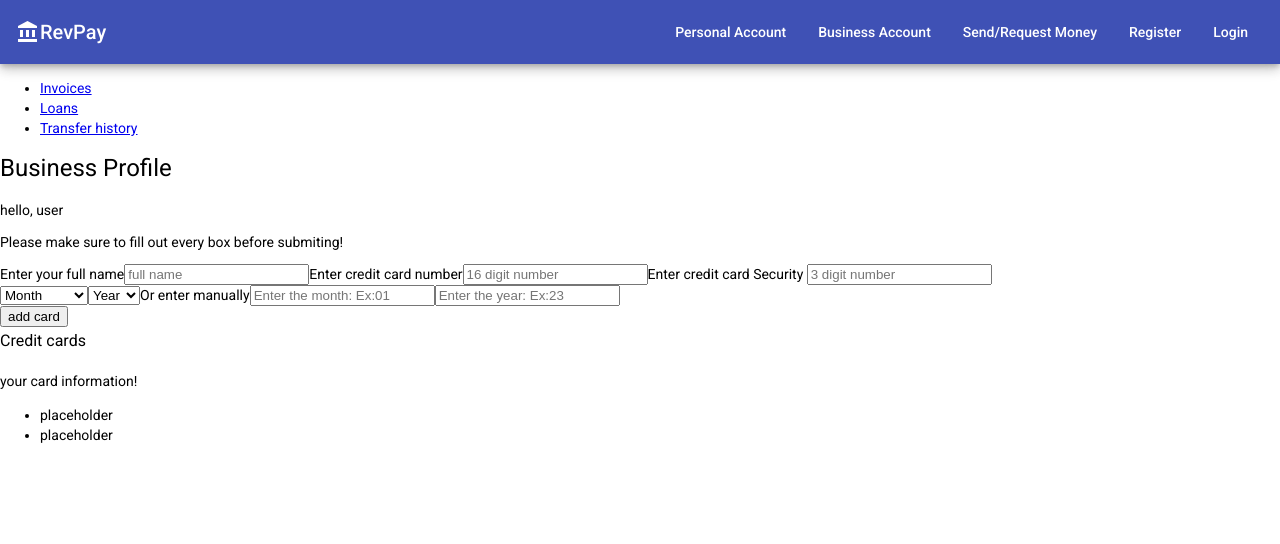
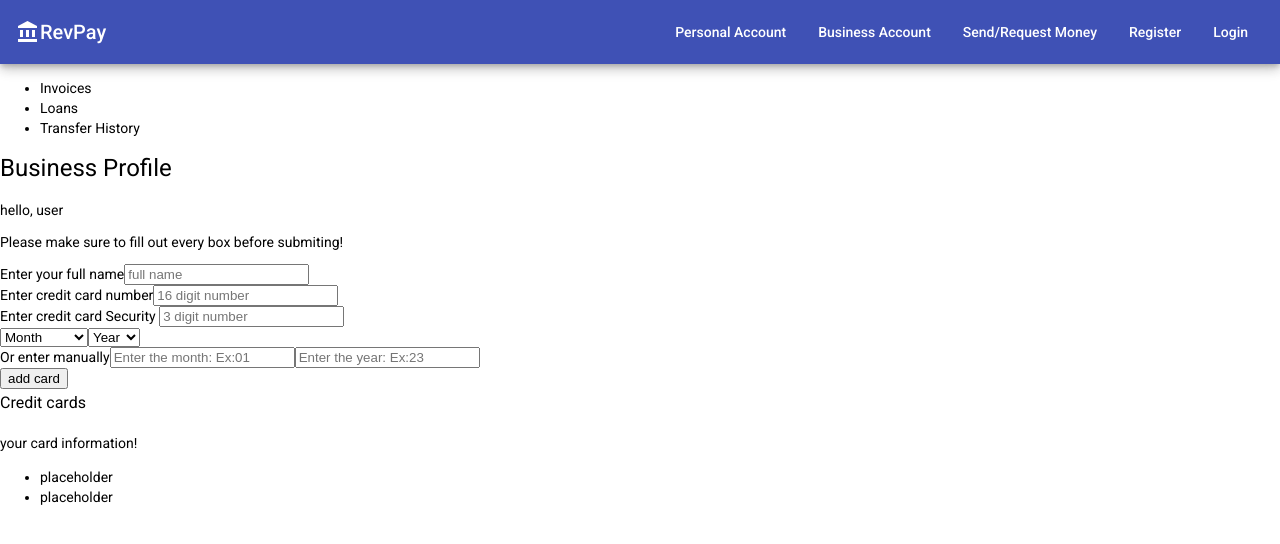
Before and after one commit to mdiazelt/RevPay-Banking-Project, an Angular app in the folder frontend/: page /business in a window 1280 px wide. Shown: the top 544 px of the page. Built offline with nearby package versions, Linux system fonts and the light colour scheme.

Commit message:
updated HTML to better work with the CSS

```diff
--- a/frontend/src/app/components/business-account/business-account.component.html
+++ b/frontend/src/app/components/business-account/business-account.component.html
@@ -1,45 +1,51 @@
-<div class = "routerLinks">
-    <nav>
-        <ul>
-        <li><a [routerLink]="['/business/send-invoices']"> Invoices</a></li>
-        <li><a [routerLink]="['/placeholder']">Loans</a></li>
-        <li><a [routerLink]="['/placeholder']">Transfer history</a></li>
+<div class="business-account">
+    <div class="routerLinks">
+        <nav class="navclass">
+            <ul class="navbar-nav-ul">
+                <li class="nav-item"><a class="nav-link" [routerLink]="['/business/send-invoices']"></a>
+                    <span class="link-text">Invoices</span>
+                </li>
+                <li class="nav-item"><a class="nav-link" [routerLink]="['/placeholder']"></a>
+                    <span class="link-text">Loans</span>
+                </li>
+                <li class="nav-item"><a class="nav-link" [routerLink]="['/placeholder']"></a>
+                    <span class="link-text">Transfer History</span>
+                </li>
                 <router-outlet></router-outlet>
             </ul>
         </nav>
     </div>
+    <div class="second-container">
         <div>
-    <header class = "bus_header">
-        <h1>
-             Business Profile
-        </h1>
+            <header class="bus_header">
+                <h1>Business Profile</h1>
+                <p>hello, user</p>
             </header>
         </div>
 
-<div>
-    <p>
-        hello, user
-    </p>
+        <div class="credit_info_text">
+            <header class="credit_text">
+                <p>Please make sure to fill out every box before submiting!</p>
+            </header>
+            <div class="container">
+                <form>
+                    <div class="input-fields">
+                        <label for="credit_name">Enter your full name</label>
+                        <input type="text" name="text" id="credit_name" placeholder="full name">
                     </div>
 
-<div class="credit_info_text">
-    <header class = "credit_text">
-        <p>
-            Please make sure to fill out every box before submiting!
-        </p>
-    </header>
+                    <div class="input-fields">
+                        <label for="credit_number">Enter credit card number</label>
+                        <input type="text" id="credit_number" placeholder="16 digit number" maxlength="16"
+                            (keypress)="numbersOnly($event)">
                     </div>
-<div class ="credit_info_forms">
-    <form>
-        <label for="credit_name">Enter your full name</label>
-        <input type="text" name="text" id="credit_name" placeholder="full name">
 
-        <label for="credit_number">Enter credit card number</label>
-        <input  type="text" id="credit_number" placeholder="16 digit number" maxlength="16" (keypress)="numbersOnly($event)">
+                    <div class="input-fields">
+                        <label for="pwd">Enter credit card Security </label>
+                        <input type="password" name="pwd" id="pwd" placeholder="3 digit number" maxlength="3"
+                            pattern="\d{3}" (keypress)="numbersOnly($event)">
+                    </div>
 
-        <label for="pwd">Enter credit card Security </label>
-        <input type="password" name="pwd" id="pwd" placeholder="3 digit number" maxlength="3" pattern="\d{3}" (keypress)="numbersOnly($event)">
-</form>
                     <div class="expirary_date">
                         <select name='expireMM' id='expireMM'>
                             <option value=''>Month</option>
@@ -66,16 +72,26 @@
                             <option value='28'>2028</option>
                             <option value='29'>2029</option>
                         </select>
+
+                        <div class="input-expirary-fields">
                             <label for="inputCard">Or enter manually</label>
-    <input class="inputCard" type="text" name="expiry" id="expiry" placeholder="Enter the month: Ex:01" maxlength="2" pattern="(0[1-9]|1[0-2])" (keypress)="numbersOnly($event)" />
-    <input class="inputCard" type="text" name="expiry" id="expiry" placeholder="Enter the year: Ex:23" maxlength="2" (keypress)="numbersOnly($event)" />
+                            <input class="inputCard" type="text" name="expiry" id="expiry"
+                                placeholder="Enter the month: Ex:01" maxlength="2" pattern="(0[1-9]|1[0-2])"
+                                (keypress)="numbersOnly($event)" />
+                            <input class="inputCard" type="text" name="expiry" id="expiry"
+                                placeholder="Enter the year: Ex:23" maxlength="2" (keypress)="numbersOnly($event)" />
                         </div>
                     </div>
+
                     <div class="submit_button">
                         <button>add card</button>
                     </div>
+                </form>
+            </div>
+        </div>
+    </div>
     <div class="list_of_cards">
-    <header class ="card_list_header">
+        <header class="card_list_header">
             <h3>
                 Credit cards
             </h3>
@@ -83,7 +99,7 @@
                 your card information!
             </p>
         </header>
-    <ul class = "ol_cards">
+        <ul class="ol_cards">
             <li>
                 placeholder
             </li>
@@ -92,3 +108,4 @@
             </li>
         </ul>
     </div>
+</div>
```
Lines whose indentation alone changed are shown as unchanged.
